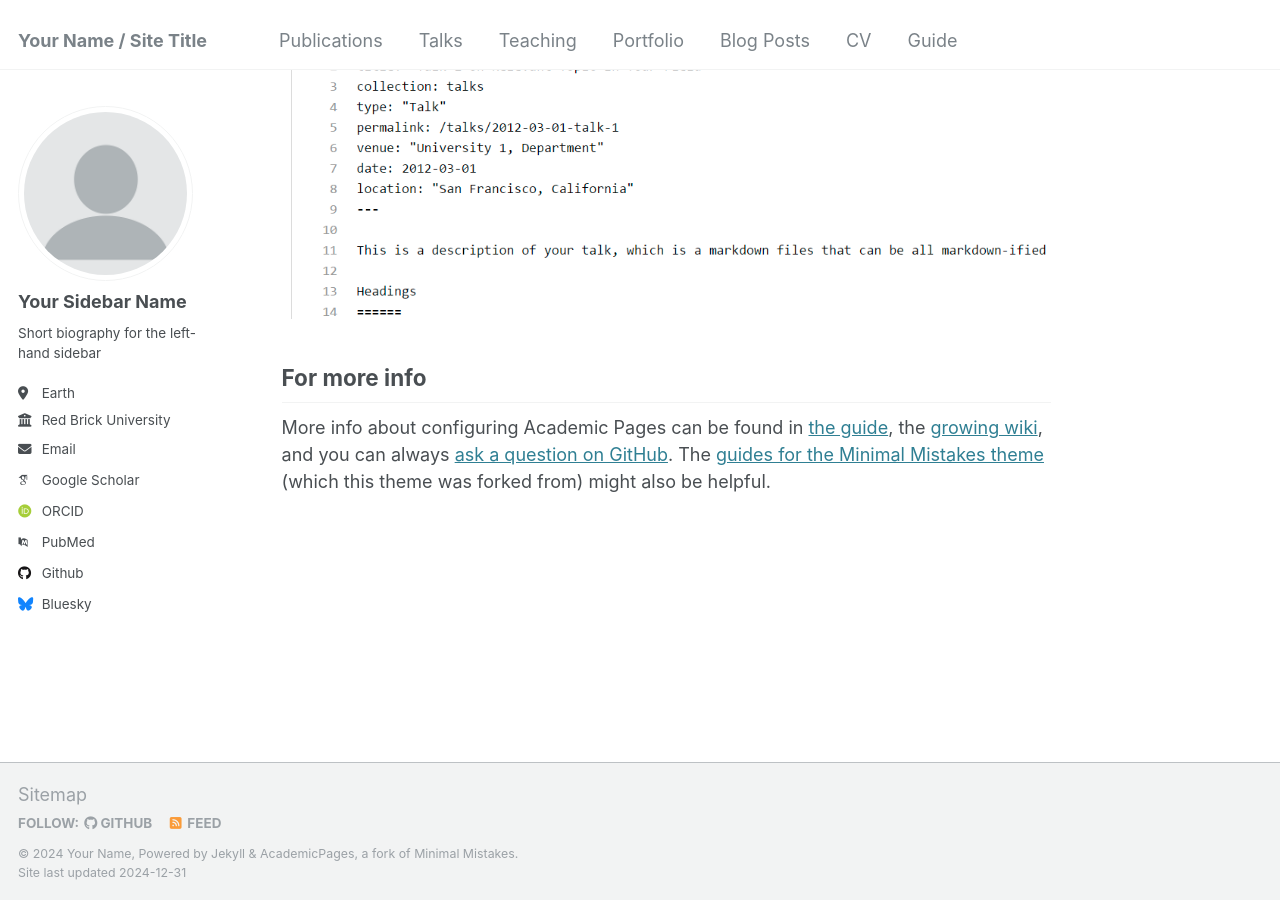
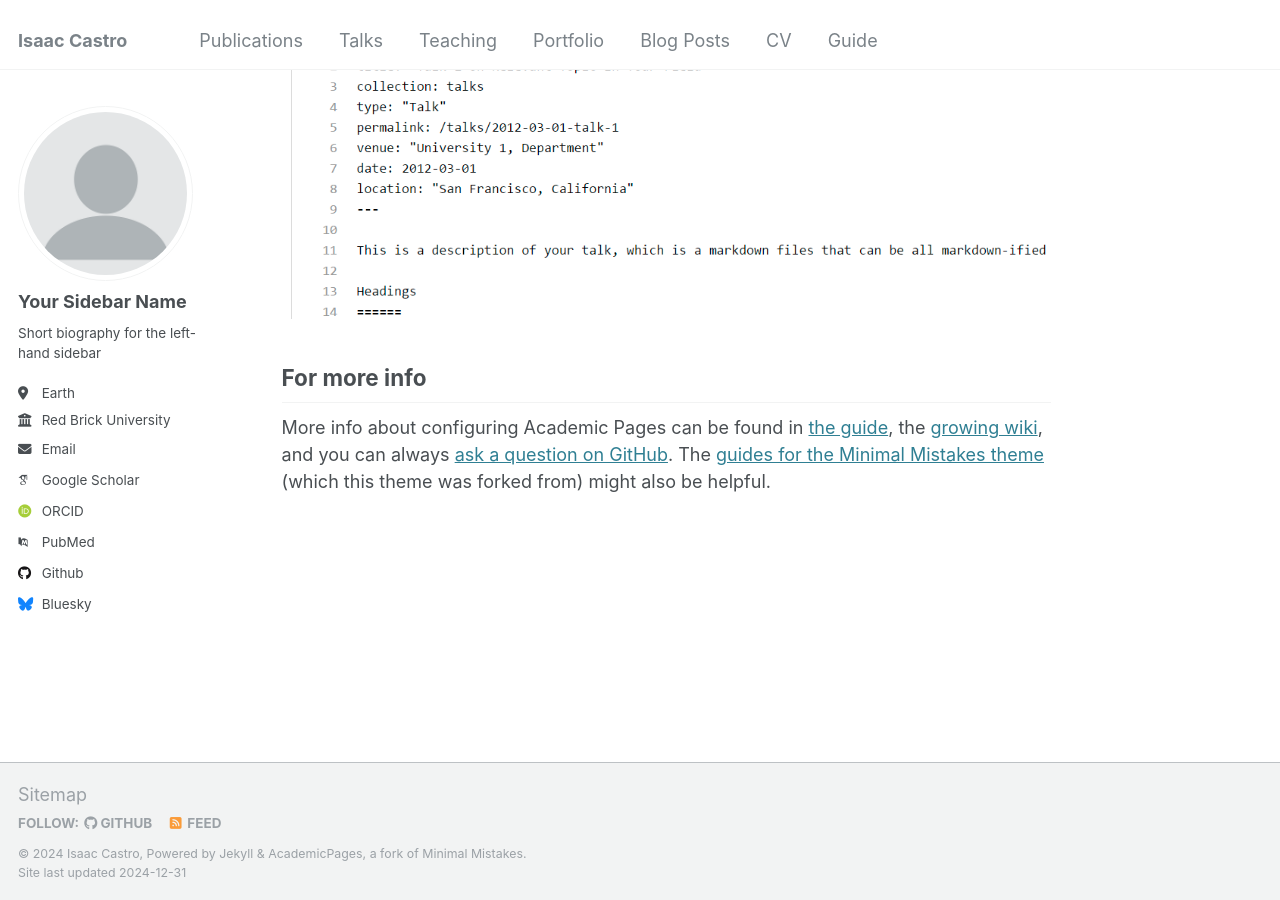
Before and after one commit to castro-isaac/castro-isaac.github.io, a Jekyll site: the page built from _pages/about.md, in a window 1280 px wide and 900 px high, scrolled down 2643 px. Built offline with Jekyll 4.4.1, drawn with Linux system fonts in a browser that asks for light colours; some web fonts are replaced.

Commit message:
Update _config.yml

```diff
--- a/_config.yml
+++ b/_config.yml
@@ -8,10 +8,10 @@
 
 # Basic Site Settings
 locale                   : "en-US"
-title                    : "Your Name / Site Title"
+title                    : "Isaac Castro"
 title_separator          : "-"
-name                     : &name "Your Name"
-description              : &description "personal description"
+name                     : &name "Isaac Castro"
+description              : &description "Check out the Projects tab for Julia Pluto notebooks!"
 url                      : https://castro-isaac.github.io # the base hostname & protocol for your site e.g. "https://[your GitHub username].github.io"
 baseurl                  : "" # the subpath of your site, e.g. "/blog"
 repository               : "academicpages/academicpages.github.io"
```
